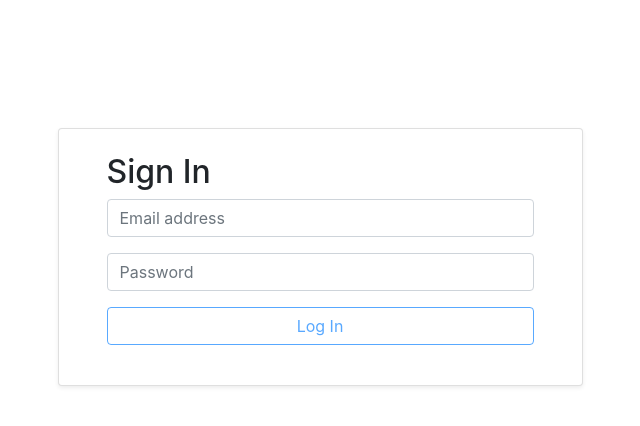
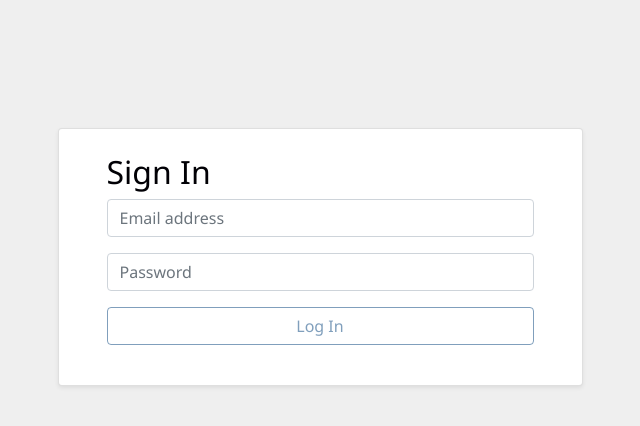
Before and after one commit to WesselvanGils/pharma-partners-webapp, an Angular app: page /login in a window 1280 px wide. Shown: the top 426 px of the page, without its empty margins (320-960 px from the left). Built offline with nearby package versions, Linux system fonts and the light colour scheme.

Commit message:
made beginning to global styles according to styleguide

```diff
--- a/src/styles.css
+++ b/src/styles.css
@@ -1 +1,70 @@
 /* You can add global styles to this file, and also import other style files */
+/* --- General design elements - typography --- */
+body {
+    background-color: #efefef;
+    font-family: 'Segoe UI';
+    font-weight: normal;
+    color: #010005;
+    font-size: 15px;
+}
+
+/* Headers */
+h1 {
+    font-weight: lighter;
+    font-size: 48px;
+}
+h2 {
+    font-weight: lighter;
+    font-size: 32px;
+}
+h3 {
+    font-size: 26px;
+}
+h4 {
+    font-weight: bold;
+    font-size: 20px;
+}
+h5 {
+    font-weight: bolder;
+    font-size: 18px;
+}
+h6 {
+    font-weight: bolder;
+    font-size: 16px;
+}
+
+/* --- Button - custom colors --- */
+/* Button outline primary */
+.btn-outline-primary {
+    border-color: #3d6c99;
+    color: #3d6c99!important;
+}
+.btn-outline-primary[disabled]:hover {
+    border-color: #3d6c99;
+    color: #3d6c99;
+    background-color: #fff;
+}
+.btn-outline-primary:hover {
+    color: white;
+    background-color: #3d6c99;
+}
+
+/* --- Form validation - custom colors --- */
+/* Invalid input error text*/
+.invalid-feedback {
+    font-size: 13px;
+    color: #c1272d;
+}
+.form-control.is-invalid, .was-validated .form-control:invalid {
+    border-color: #c1272d;
+    background-image: url();
+}
+.form-control.is-invalid:focus, .was-validated .form-control:invalid:focus {
+    border-color: #c1272d;
+    box-shadow: 0 0 0 0.2rem rgb(193, 39, 45, 0.25);
+}
+/* Regular focus on input */
+.form-control:focus {
+    border-color: #3d6c99;
+    box-shadow: 0 0 0 0.2rem rgba(61, 108, 153, 0.25);
+}
```
